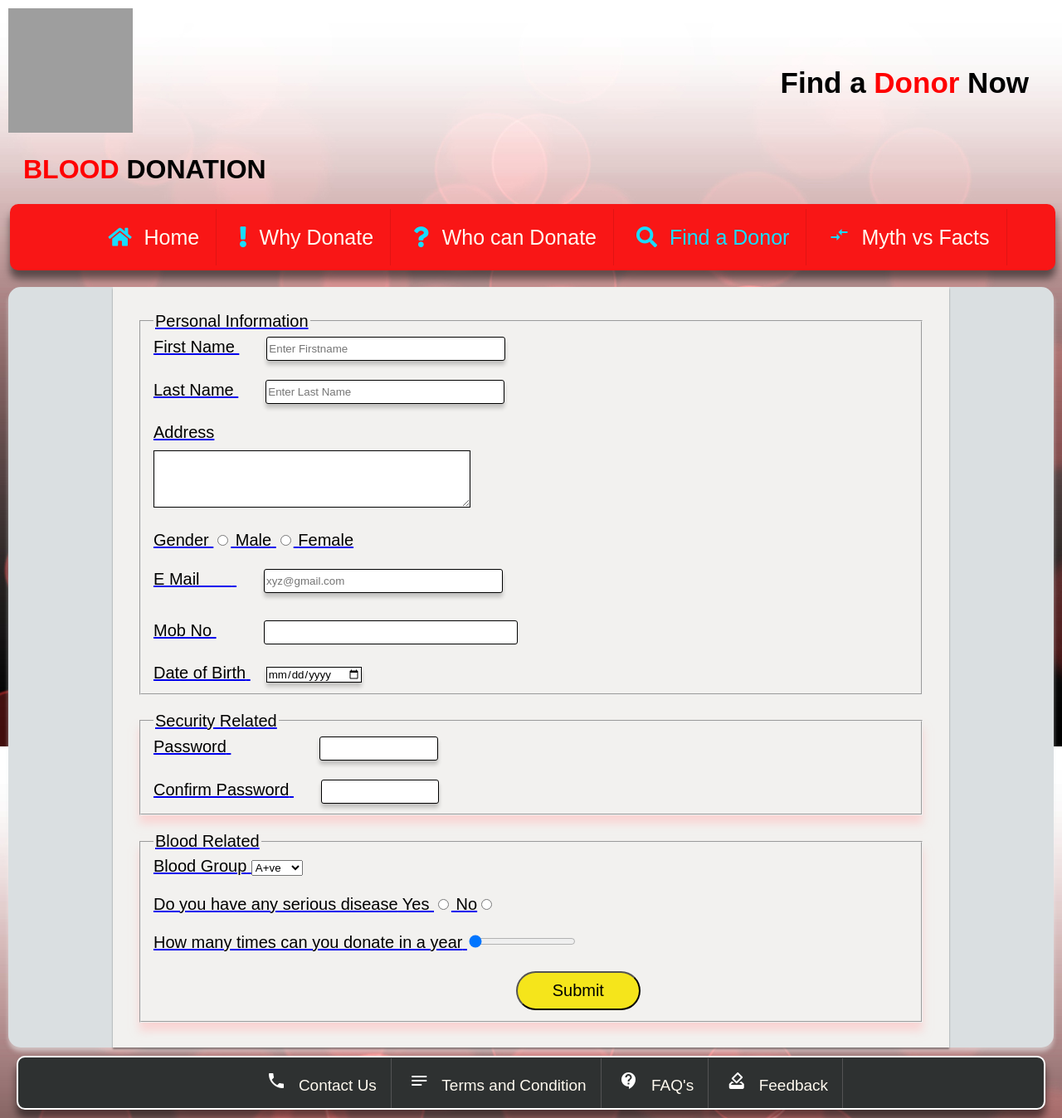
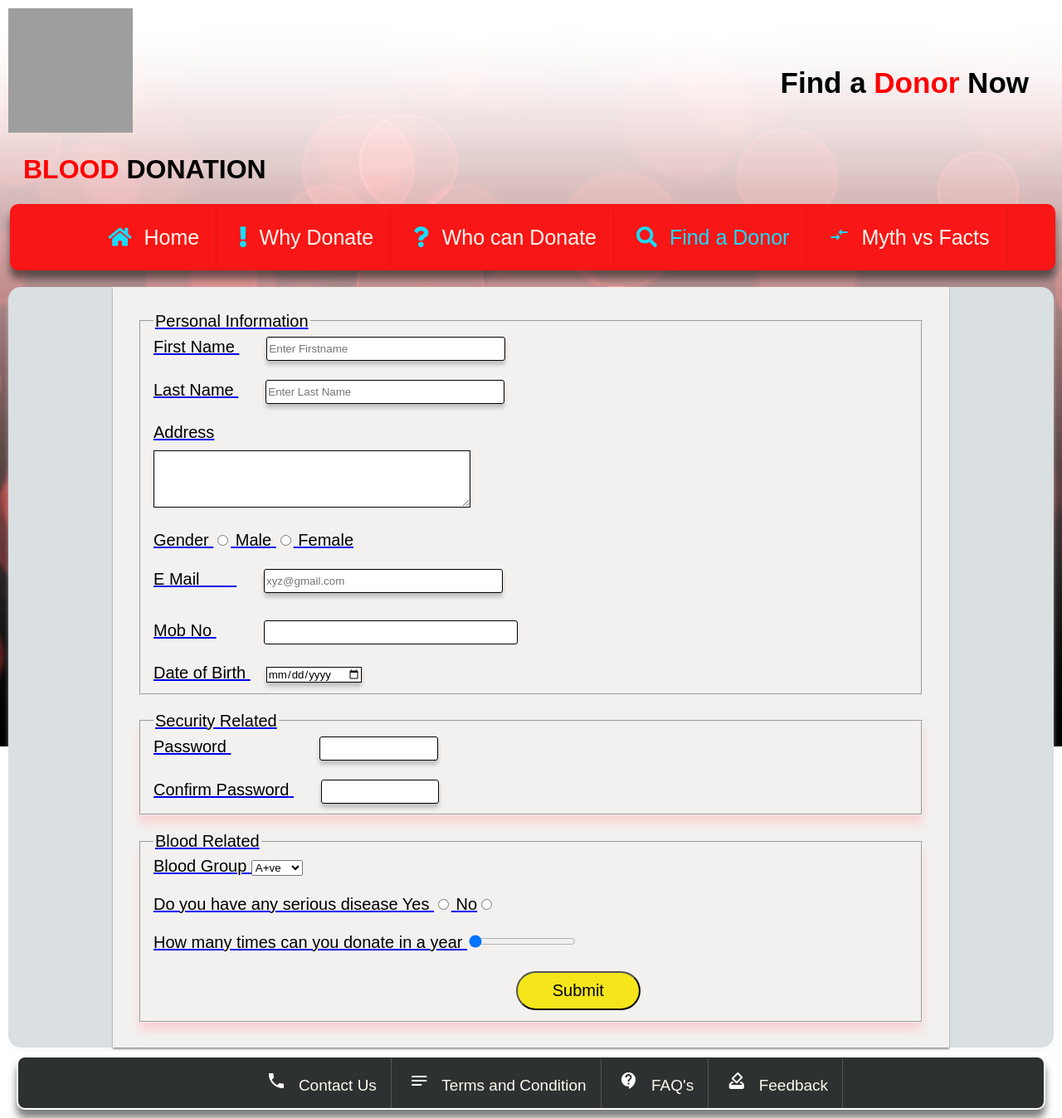
Before and after one commit to naitik179/blooddonationdrive, a PHP site: page /register.html in a window 1280 px wide. Shown: the whole page at 83% size. Run offline with PHP 8.4, Linux system fonts and the light colour scheme; grey boxes are pictures that could not be loaded.

Commit message:
background fixed

```diff
--- a/Faqcss.css
+++ b/Faqcss.css
@@ -17,6 +17,9 @@ body{
   text-align:left;
   box-sizing: border-box;
   border:1px;
+  background-attachment: fixed;
+  background-repeat: no-repeat;
+  background-position: top;
 }
 
 span{
--- a/mythvsfact.css
+++ b/mythvsfact.css
@@ -17,6 +17,9 @@ body{
   text-align:left;
   box-sizing: border-box;
   border:1px;
+  background-attachment: fixed;
+  background-repeat: no-repeat;
+  background-position: top;
 }
 
 span{
--- a/stylecont.css
+++ b/stylecont.css
@@ -16,6 +16,9 @@ body{
   text-align:left;
   box-sizing: border-box;
   border:1px;
+  background-attachment: fixed;
+  background-repeat: no-repeat;
+  background-position: top;
 }
 
 span{
--- a/stylereg.css
+++ b/stylereg.css
@@ -16,6 +16,9 @@ body{
   text-align:left;
   box-sizing: border-box;
   border:1px;
+  background-attachment: fixed;
+  background-repeat: no-repeat;
+  background-position: top;
 }
 
 span{
@@ -83,8 +86,7 @@ h1 {
 #personalinfo{
     color:black;
     font-size: 20px;
-    v
-    font-family: sans-serif;
+    font-family:sans-serif;
 }
 #f2{
     color:black;
--- a/t&c.css
+++ b/t&c.css
@@ -16,6 +16,9 @@ body{
   text-align:left;
   box-sizing: border-box;
   border:1px;
+  background-attachment: fixed;
+  background-repeat: no-repeat;
+  background-position: top;
 }
 
 span{
--- a/whydonate.css
+++ b/whydonate.css
@@ -17,6 +17,9 @@ body{
   text-align:left;
   box-sizing: border-box;
   border:1px;
+  background-attachment: fixed;
+  background-repeat: no-repeat;
+  background-position: top;
 }
 
 span{
```
